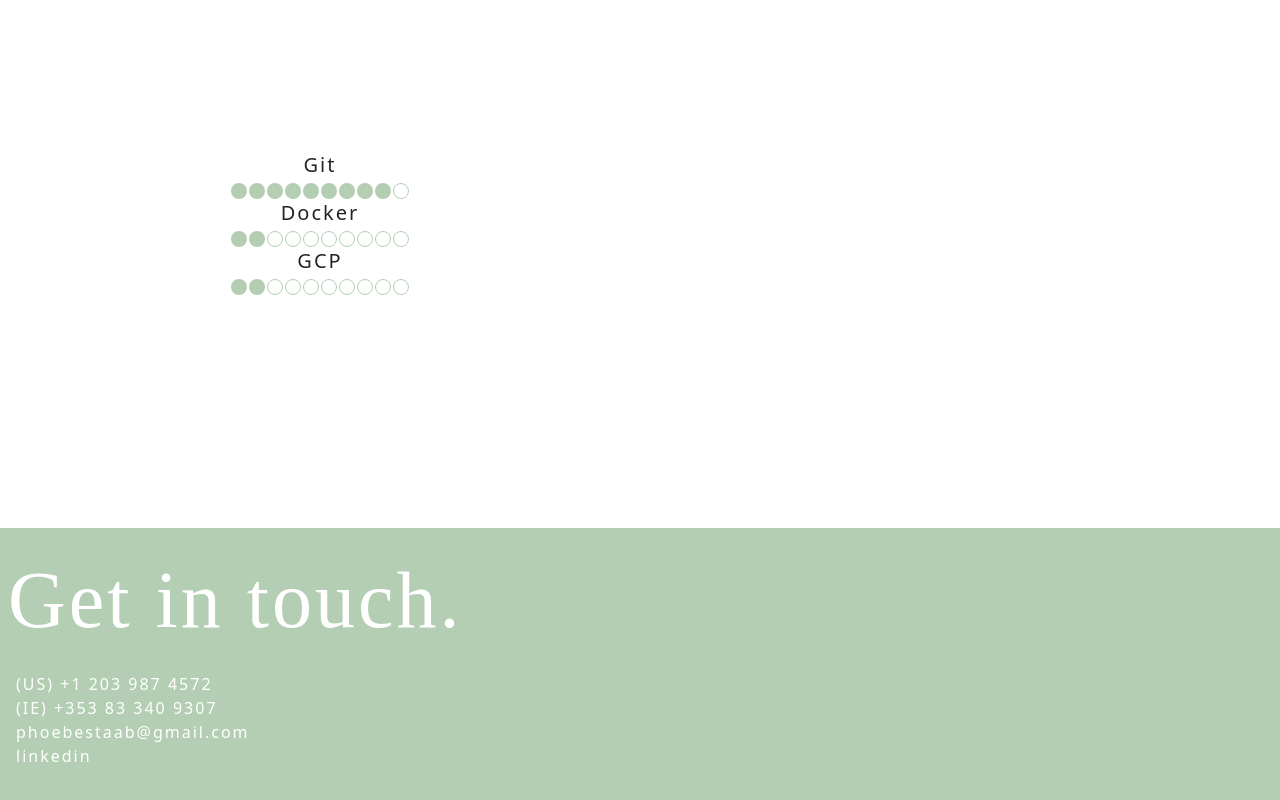
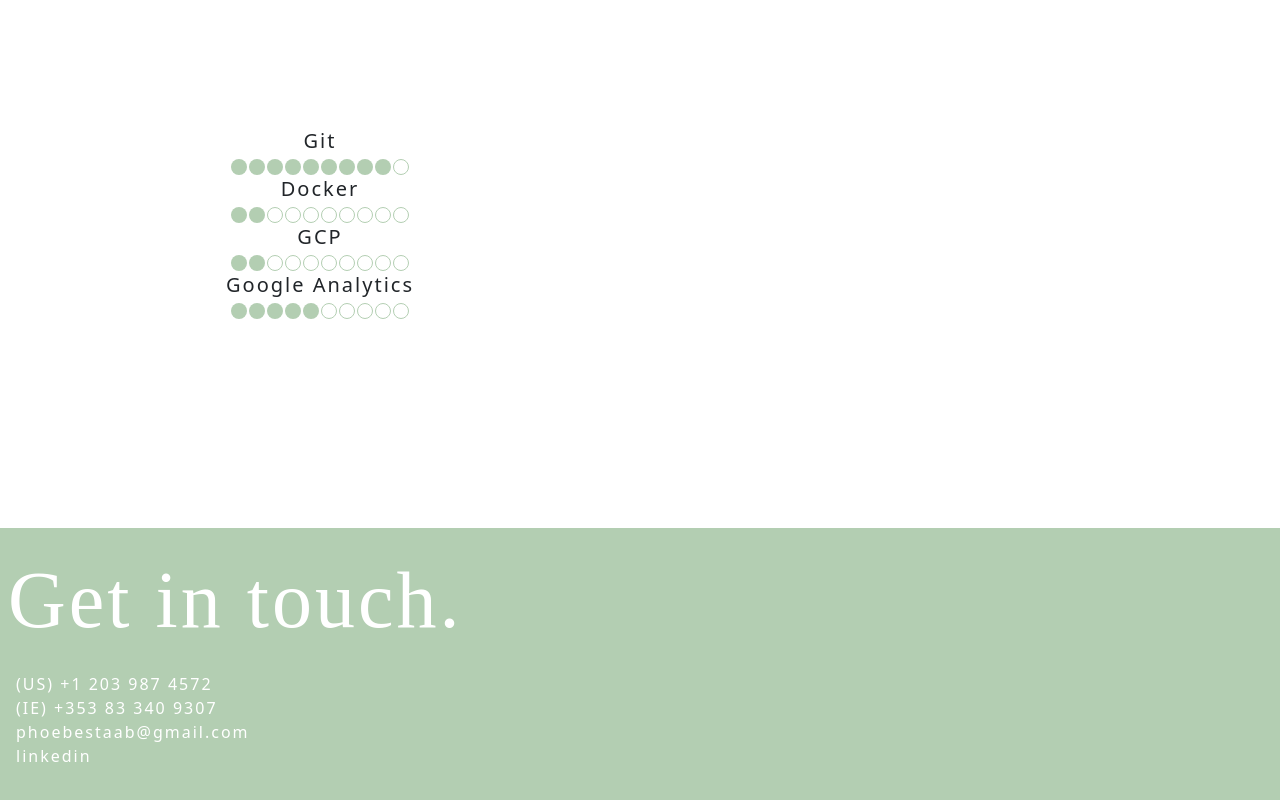
Before and after one commit to phoenixfire07/my-app, a React (Create React App) app: page / in a window 1280 px wide. Shown: the part 7832-8632 px from the top of the page. Built offline with nearby package versions, Linux system fonts and the light colour scheme.

Commit message:
Minor styling edits

```diff
--- a/src/App.scss
+++ b/src/App.scss
@@ -12,7 +12,7 @@
   }
 
   .app-intro-container {
-    min-height: 35rem;
+    min-height: 36rem;
   }
 
   .about-right{
@@ -34,6 +34,10 @@
   }
 
   .name-heading {
+    font-size: 2.5rem;
+  }
+
+  .contact-heading {
     font-size: 2.5rem;
   }
 
--- a/src/data/skillset.js
+++ b/src/data/skillset.js
@@ -90,4 +90,9 @@
     "filled": [0,1],
     "outlined": [2,3,4,5,6,7,8,9]
   },
+  {
+    "name":"Google Analytics",
+    "filled": [0,1,2,3,4],
+    "outlined": [5,6,7,8,9]
+  },
 ];
--- a/src/styles/Skillset.scss
+++ b/src/styles/Skillset.scss
@@ -70,4 +70,5 @@
   font-size: 1.25rem;
   letter-spacing: 2px;
   margin-bottom: .25rem;
+  width: 13rem;
 }
```
